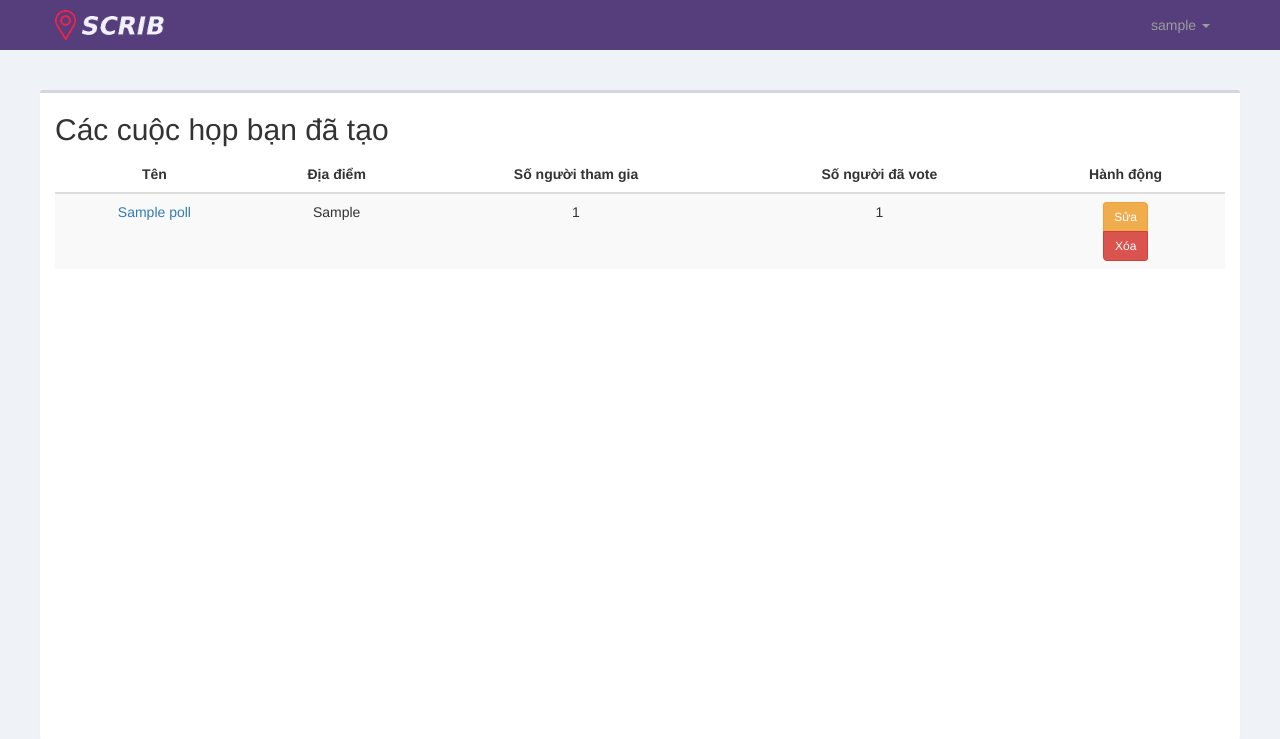
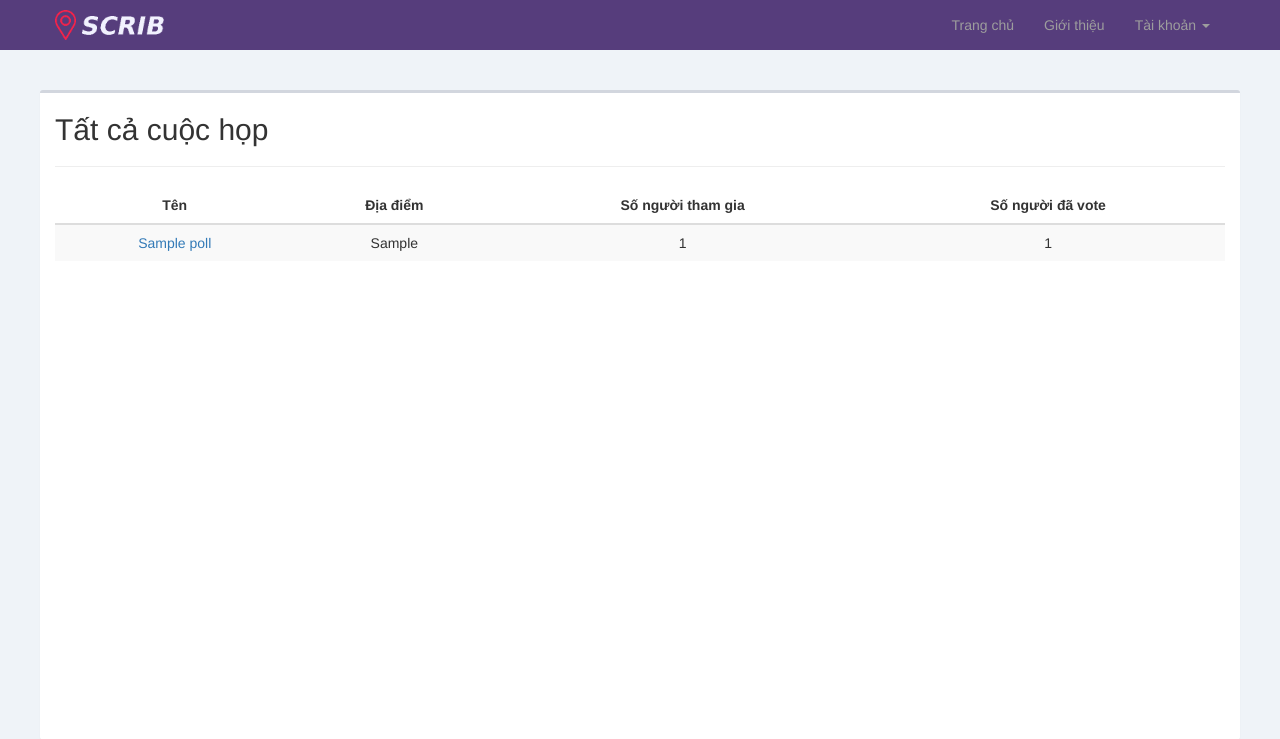
Before and after one commit to NguyenTuanVu2105/Scrib, a Django app: page /mypoll/ in a window 1280 px wide. Shown: the top 739 px of the page. Run offline with Django 3.2, Linux system fonts and the light colour scheme; a user stored in the database is signed in; tables that the repository leaves empty hold one stand-in row (values such as "Sample post"); some libraries are stand-ins or nearby versions.

Commit message:
add dashboard

```diff
--- a/app/poll/views.py
+++ b/app/poll/views.py
@@ -83,15 +83,16 @@ def dashboard(request):
 
 
 def mypoll(request):
-    mypolls = Poll.objects.filter(user_create=request.user)
+    poll_users = PollUser.objects.filter(user=request.user)
+    polls = [x.poll for x in poll_users]
     number_user_attends = {}
     number_user_voted = {}
-    for poll in mypolls:
+    for poll in polls:
         user_attend = PollUser.objects.filter(poll=poll)
         user_voted = PollUser.objects.filter(poll=poll, is_voted=True)
         number_user_attends[poll.id] = len(user_attend)
         number_user_voted[poll.id] = len(user_voted)
-    return render(request, 'poll/mypoll.html', {'mypolls': mypolls, 'number_user_attends': number_user_attends, 'number_user_voted': number_user_voted,})
+    return render(request, 'poll/mypoll.html', {'polls': polls, 'number_user_attends': number_user_attends, 'number_user_voted': number_user_voted,})
 
 
 
--- a/templates/layout/header.html
+++ b/templates/layout/header.html
@@ -4,19 +4,26 @@
   <div class="container">
     <div class="navbar-header">
         <div class="logo-container">
-            <a href="/"><img src="{% static 'img/logo.png' %}" height="40px" style="padding-top: 5px; padding-bottom: 5px;" alt="Book Review System"></a>
+            <a href="/"><img src="{% static 'img/logo.png' %}" height="40px" style="padding-top: 5px; padding-bottom: 5px;"></a>
         </div>
 
     </div>
     <ul class="nav navbar-nav navbar-right">
         {% if request.user.is_authenticated %}
-
+            <li>
+                <a href="{% url 'poll:dashboard' %}"> Trang chủ</a>
+            </li>
+            <li>
+                <a href=""> Giới thiệu</a>
+            </li>
             <li class="dropdown">
-                <a href="#" class="dropdown-toggle" data-toggle="dropdown" role="button" aria-haspopup="true" aria-expanded="false">{{ request.user }} <span class="caret"></span></a>
+                <a href="#" class="dropdown-toggle" data-toggle="dropdown" role="button" aria-haspopup="true" aria-expanded="false"> Tài khoản <span class="caret"></span></a>
                 <ul class="dropdown-menu">
+                    <li><p style="padding: 5px 0px 0px 20px">{{ request.user }}</p></li>
+                    <li class="divider"></li>
                     <li><a href="{% url 'poll:dashboard' %}">Dashboard</a></li>
                     <li><a href="{% url 'poll:add' %}">Thêm cuộc họp</a></li>
-                    <li><a href="{% url "poll:mypoll" %}">Cuộc họp của tôi</a></li>
+                    <li><a href="{% url "poll:mypoll" %}">Tất cả cuộc họp</a></li>
                     <li class="divider"></li>
                     <li><a href="{% url "user:logout" %}">Đăng xuất</a></li>
                 </ul>
--- a/templates/poll/mypoll.html
+++ b/templates/poll/mypoll.html
@@ -4,7 +4,8 @@
 {% block title%}Chi tiết{% endblock %}
 {% block content %}
 <div >
-    <h2>Các cuộc họp bạn đã tạo</h2>
+    <h2>Tất cả cuộc họp</h2>
+    <hr>
 <table class="table table-striped">
     <thead>
     <tr>
@@ -12,22 +13,15 @@
         <th class="text-center">Địa điểm</th>
         <th class="text-center">Số người tham gia</th>
         <th class="text-center">Số người đã vote</th>
-        <th class="text-center">Hành động</th>
     </tr>
     </thead>
     <tbody>
-    {% for mypoll in mypolls %}
+    {% for poll in polls %}
     <tr>
-        <td class="text-center"><a href= "{% url "poll:detail" mypoll.id %}">{{ mypoll.name }}</a></td>
-        <td class="text-center">{{ mypoll.location }}</td>
-        <td class="text-center">{{ number_user_attends | get_item:mypoll.id }}</td>
-        <td class="text-center">{{ number_user_voted | get_item:mypoll.id }}</td>
-        <td class="text-center">
-            <div class="btn-group-vertical">
-                <a href="{% url "poll:edit" mypoll.id%}" class="btn btn-sm btn-warning">Sửa</a>
-                <a href="{% url "poll:delete" mypoll.id%}" class="btn btn-sm btn-danger">Xóa</a>
-            </div>
-        </td>
+        <td class="text-center"><a href= "{% url "poll:detail" poll.id %}">{{ poll.name }}</a></td>
+        <td class="text-center">{{ poll.location }}</td>
+        <td class="text-center">{{ number_user_attends | get_item:poll.id }}</td>
+        <td class="text-center">{{ number_user_voted | get_item:poll.id }}</td>
     </tr>
     {% endfor %}
     </tbody>
```
Also changed, not shown: templates/poll/dashboard.html (+14 -5 lines).
